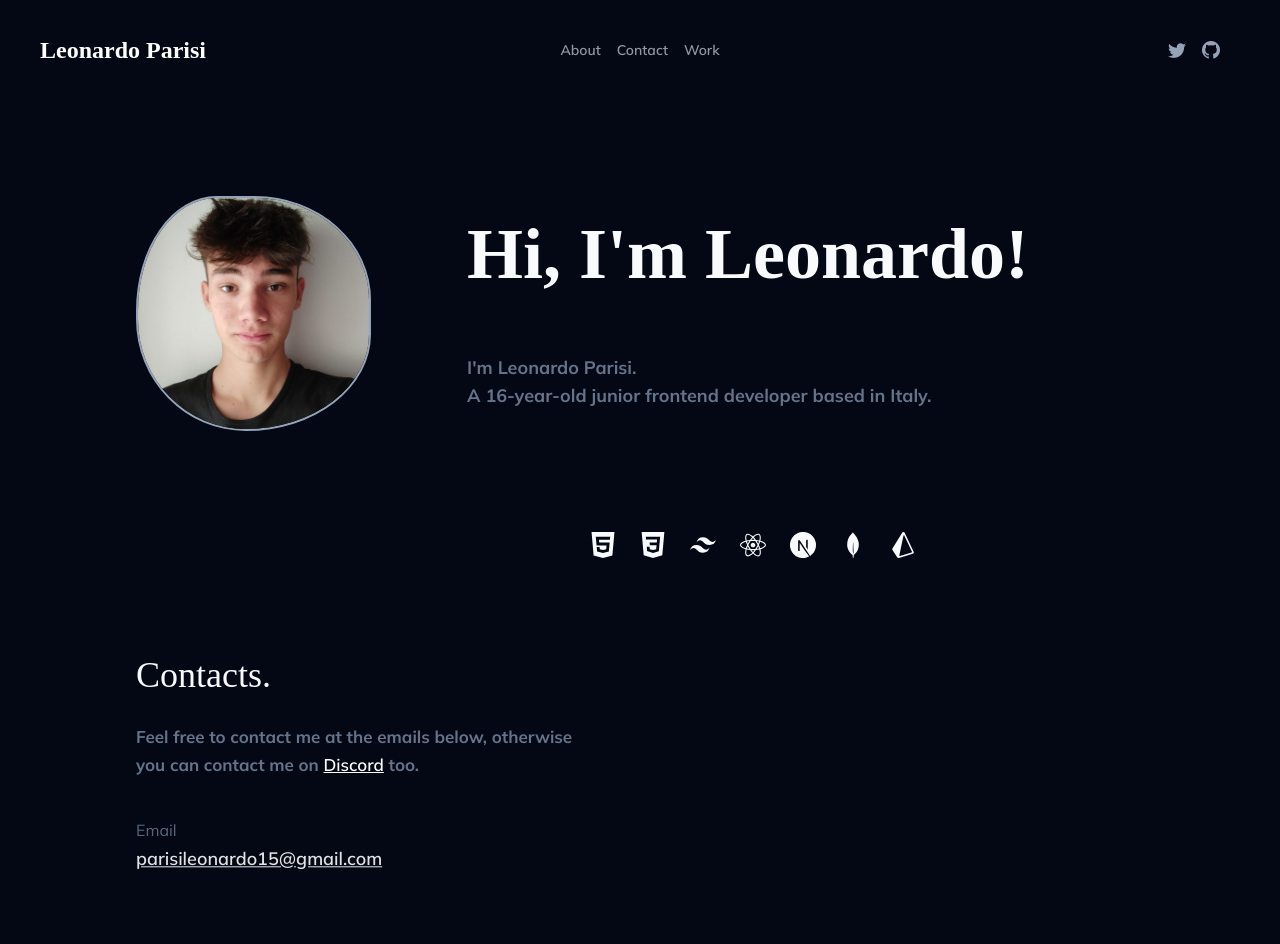
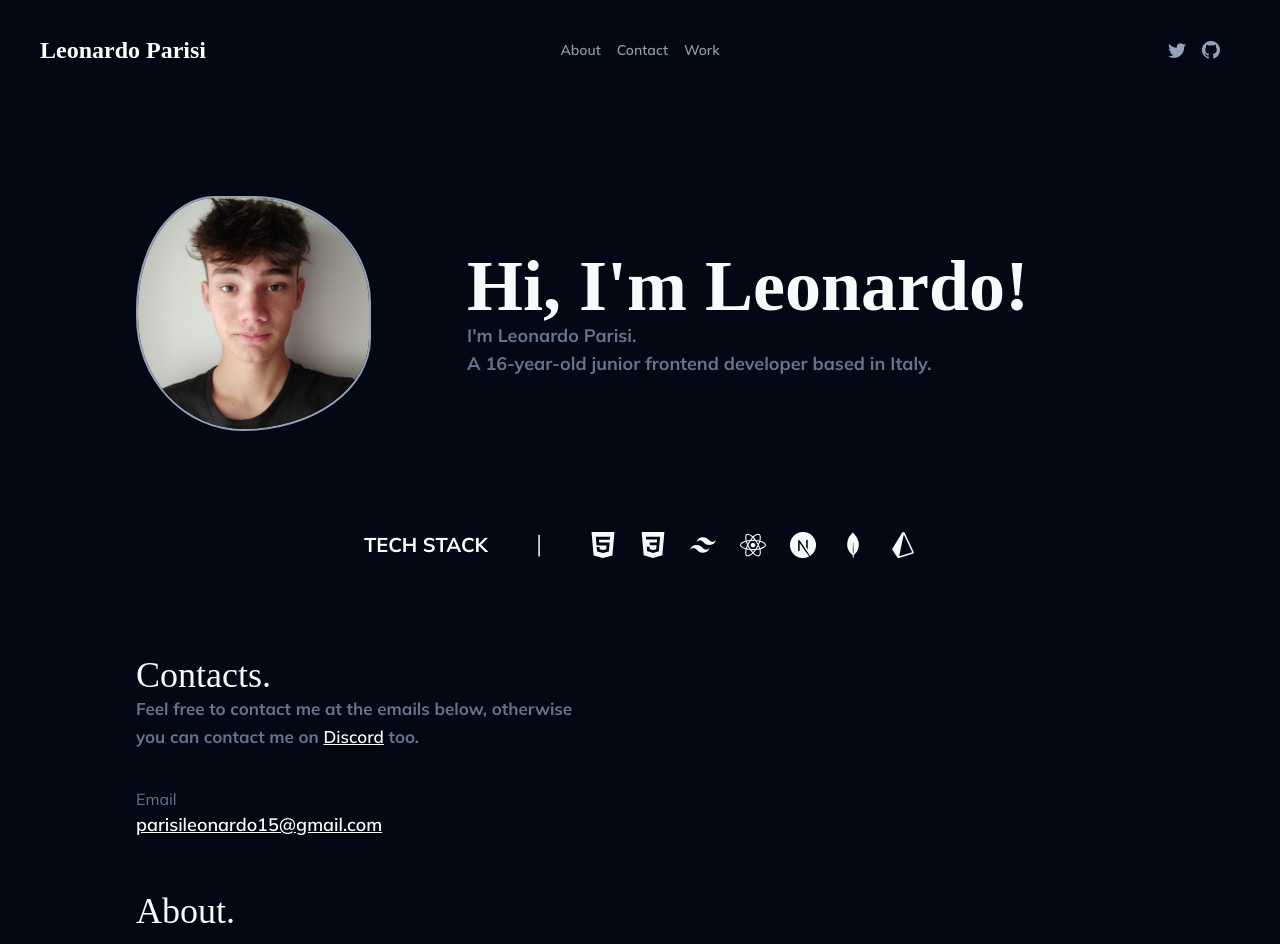
Before and after one commit to leonardoparisii/leonardo.parisi, a Next.js app: page / in a window 1280 px wide. Shown: the top 944 px of the page. Built offline with nearby package versions, Linux system fonts and the light colour scheme; a web font is replaced by a local one.

Commit message:
animation integration

```diff
--- a/package.json
+++ b/package.json
@@ -9,6 +9,7 @@
     "lint": "next lint"
   },
   "dependencies": {
+    "@react-spring/web": "^9.7.3",
     "@types/node": "20.5.6",
     "@types/react": "18.2.21",
     "@types/react-dom": "18.2.7",
@@ -19,7 +20,6 @@
     "react": "^18.2.0",
     "react-dom": "18.2.0",
     "react-icons": "^4.10.1",
-    "react-reveal": "^1.2.2",
     "tailwindcss": "3.3.3",
     "typescript": "5.2.2"
   }
--- a/src/app/page.tsx
+++ b/src/app/page.tsx
@@ -1,4 +1,5 @@
 'use client'
+import { useSpring, animated } from '@react-spring/web';
 import Image from "next/image"
 import ProfileImage from "../../public/ProfileImage.png"
 import Title from "@/components/ui/Title"
@@ -6,18 +7,39 @@ import Text from "@/components/ui/Text"
 import { TechData } from "@/data/techstackData.js"
 import Contact from "@/components/Contacts"
 import About from "@/components/About"
-const Fade = require("react-reveal/Fade")
 
 export default function Home() {
-
     const secondaryText = (
         <p>A 16-year-old junior frontend <br className="md:hidden"/> developer based in Italy.</p>
     )
+
+    const imageAnimation = useSpring({
+        from: { opacity: 0, transform: 'translateY(50px)' },
+        to: { opacity: 1, transform: 'translateY(0)' },
+        delay: 0,
+        config: { duration: 800 },
+    });
+
+
+    const textAnimation = useSpring({
+        from: { opacity: 0, transform: 'translateY(50px)' },
+        to: { opacity: 1, transform: 'translateX(0)' },
+        delay: 300,
+        config: { duration: 800 },
+    });
+
+    const iconAnimations = useSpring({
+        from: { opacity: 0, transform: 'translateY(50px)' },
+        to: { opacity: 1, transform: 'translateY(0)' },
+        delay: 1000,
+        config: { duration: 800 },
+    });
+
     return (
         <div className="flex w-full justify-center items-start mt-8 md:mt-24">
             <div className="flex flex-col justify-center items-center gap-24 lg:px-0 sm:px-12 px-8">
                 <div className="flex flex-col md:flex-row items-center justify-center gap-24 h-full">
-                <Fade duration={1200} delay={100} bottom>
+                    <animated.div style={imageAnimation}>
                         <Image
                             src={ProfileImage}
                             alt="ProfileImage"
@@ -26,45 +48,32 @@ export default function Home() {
                             height={350}
                             draggable={false}
                         />
-                </Fade>
+                    </animated.div>
                     <div className="flex flex-col w-full gap-16 justify-between items-start my-auto">
-                        <Fade duration={1200} delay={400} bottom>
-                            <Title
-                                title="Hi, I'm Leonardo!"
-                                />
-                            <Text
-                                text="I'm Leonardo Parisi."
-                                secondaryText={secondaryText}
-                                />
-                        </Fade>
+                        <animated.div style={textAnimation}>
+                            <Title title="Hi, I'm Leonardo!" />
+                            <Text text="I'm Leonardo Parisi." secondaryText={secondaryText} />
+                        </animated.div>
                     </div>
                 </div>
                 <div className="flex gap-12">
-                <div className="flex-row gap-12 items-center hidden md:flex">
-                    <Fade duration={1200} delay={800} bottom>
-                        <Text
-                            text="TECH STACK"
-                            customStyle="font-bold text-xl text-white mt-1 font-inter"
-                        />
-                        <Text
-                            text="|"
-                            customStyle="font-thin text-2xl text-white"
-                        />
-                    </Fade>
-                </div>
-                <div className="flex flex-row gap-6 items-center justify-center mt-1" id="tech-stack">
-                    <Fade duration={1200} delay={1300} bottom cascade>
+                        <animated.div style={useSpring({from: { opacity: 0, transform: 'translateY(50px)' },to: { opacity: 1, transform: 'translateY(0)' },delay: 800,config: { duration: 800 },})}  className="flex-row gap-12 items-center hidden md:flex">
+                            <Text text="TECH STACK" customStyle="font-bold text-xl text-white mt-1 font-inter" />
+                            <Text text="|" customStyle="font-thin text-2xl text-white" />
+                        </animated.div>
+                    <animated.div style={iconAnimations} className="flex flex-row gap-6 items-center justify-center mt-1" id="tech-stack">
                         {TechData.map((item) => (
                             <div className="text-[26px] h-fit w-fit" key={item.name}>
                                 {item.icon}
                             </div>
                         ))}
-                    </Fade>
+                    </animated.div>
                 </div>
-            </div>
+                <div className='flex flex-col gap-6 w-full'>
                     <Contact />
                     <About />
                 </div>
             </div>
-  )
+        </div>
+    );
 }
--- a/src/components/About.tsx
+++ b/src/components/About.tsx
@@ -1,9 +1,13 @@
 import Link from "next/link";
 import Text from "./ui/Text";
 import Title from "./ui/Title";
-const Fade = require("react-reveal/Fade")
+import { useSpring, animated } from '@react-spring/web';
 
 const About = () => {
+    // Animation hook for the about section
+    const aboutSectionAnimation = useSpring({
+        from: { opacity: 0, transform: 'translateY(20px)' },to: { opacity: 1, transform: 'translateY(0)' },delay: 3400,config: { duration: 800 },
+    });
 
     const text = (
         <p className="font-bold text-[17px]" id="about">
@@ -17,20 +21,23 @@ const About = () => {
             <br /><br />
             You can read my resume at <Link target="__blank" href="https://read.cv/leonardoparisi" className="text-white font-semibold font-mulish underline cursor-pointer">read.cv/leonardoparisi</Link>.
         </p>
-    )
+    );
+
     return (
         <div className="flex flex-col gap-2 w-full">
-        <Fade  duration={800} bottom>
+            <animated.div style={useSpring({from: { opacity: 0, transform: 'translateY(20px)' },to: { opacity: 1, transform: 'translateY(0)' },delay: 2600,config: { duration: 800 },})}>
                 <Title
                     title="About."
                     customStyle="font-medium text-4xl"
                 />
+            </animated.div>
+            <animated.div style={useSpring({from: { opacity: 0, transform: 'translateY(20px)' },to: { opacity: 1, transform: 'translateY(0)' },delay: 3000,config: { duration: 800 },})}>
                 <Text
                     text={text}
                 />
-        </Fade>
+            </animated.div>
         </div>
-  )
-}
+    );
+};
 
-export default About
+export default About;
--- a/src/components/Contacts.tsx
+++ b/src/components/Contacts.tsx
@@ -1,25 +1,40 @@
+import { useSpring, animated } from '@react-spring/web';
 import Link from "next/link";
 import Text from "./ui/Text";
 import Title from "./ui/Title";
-const Fade = require("react-reveal/Fade")
 
 const Contact = () => {
+    const contactSectionAnimation = useSpring({
+        from: { opacity: 0, transform: 'translateY(20px)' },
+        to: { opacity: 1, transform: 'translateY(0)' },
+        delay: 1600,
+        config: { duration: 800},
+    });
+
+    const emailSectionAnimation = useSpring({
+        from: { opacity: 0, transform: 'translateY(20px)' },
+        to: { opacity: 1, transform: 'translateY(0)' },
+        delay: 2200,
+        config: { duration: 800 },
+    });
 
     const text = (
         <p className="font-bold text-[17px]">
             Feel free to contact me at the emails below, otherwise <br />
             you can contact me on <Link target="__blank" href="https://discord.com/users/657671413947301959" className="text-white font-semibold font-mulish underline cursor-pointer">Discord</Link> too.
         </p>
-    )
+    );
+
     const email = (
         <p className="text-white text-md font-semibold font-mulish underline cursor-pointer">
             parisileonardo15@gmail.com
         </p>
-    )
-  return (
-    <div className="flex flex-col gap-2 w-full">
+    );
+
+    return (
+        <div className="flex flex-col gap-2 w-full">
         <div className="flex flex-col gap-7">
-            <Fade duration={800} delay={2000} bottom>
+            <animated.div style={contactSectionAnimation}>
                 <Title
                     title="Contacts."
                     customStyle="font-medium text-4xl"
@@ -27,10 +42,10 @@ const Contact = () => {
                 <Text
                     text={text}
                     />
-            </Fade>
+            </animated.div>
         </div>
         <div className="flex flex-col">
-            <Fade duration={1000} delay={2600} bottom>
+            <animated.div style={emailSectionAnimation}>
                 <Text
                     text="Email"
                     customStyle="text-semibold font-inter text-slate-500"
@@ -38,10 +53,10 @@ const Contact = () => {
                 <Text
                     text={email}
                 />
-            </Fade>
+            </animated.div>
         </div>
     </div>
-  )
-}
+    );
+};
 
-export default Contact
+export default Contact;
```
Also changed, not shown: 1 other file (tests, documents, lock files or other folders). Lines whose indentation alone changed are shown as unchanged.
